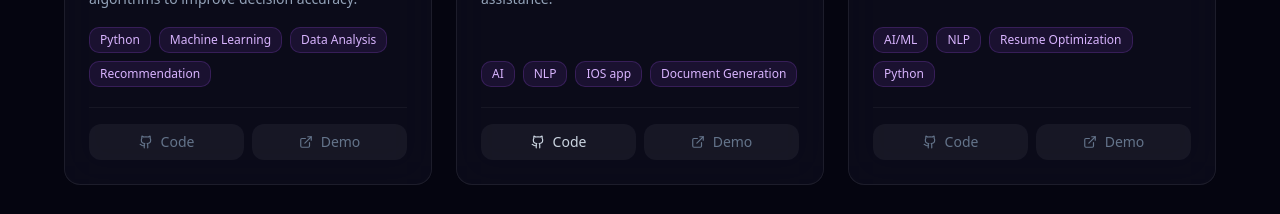
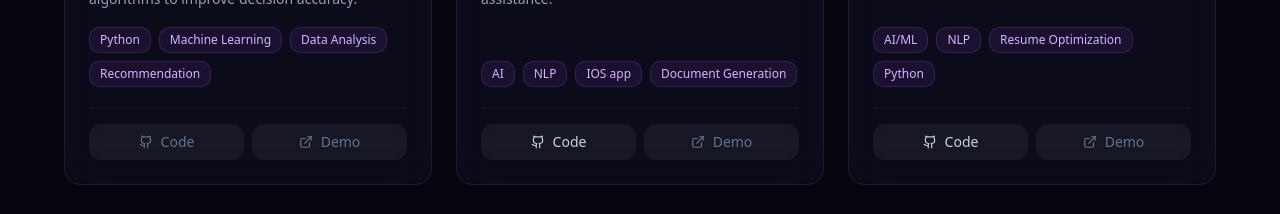
Before and after one commit to mrjaiupadhyay/portfolio, a Next.js app: page / in a window 1280 px wide. Shown: the part 3837-4051 px from the top of the page. Built offline with nearby package versions, Linux system fonts and the light colour scheme; no server answers.

Commit message:
Update page.js

```diff
--- a/app/page.js
+++ b/app/page.js
@@ -128,7 +128,7 @@ const PROJECTS = [
       'Resume Optimization',
       'Python',
     ],
-    github: '',
+    github: 'https://github.com/sumit-pal07/AI-Resume-Analyzer',
     demo: '',
   },
 ];
```
